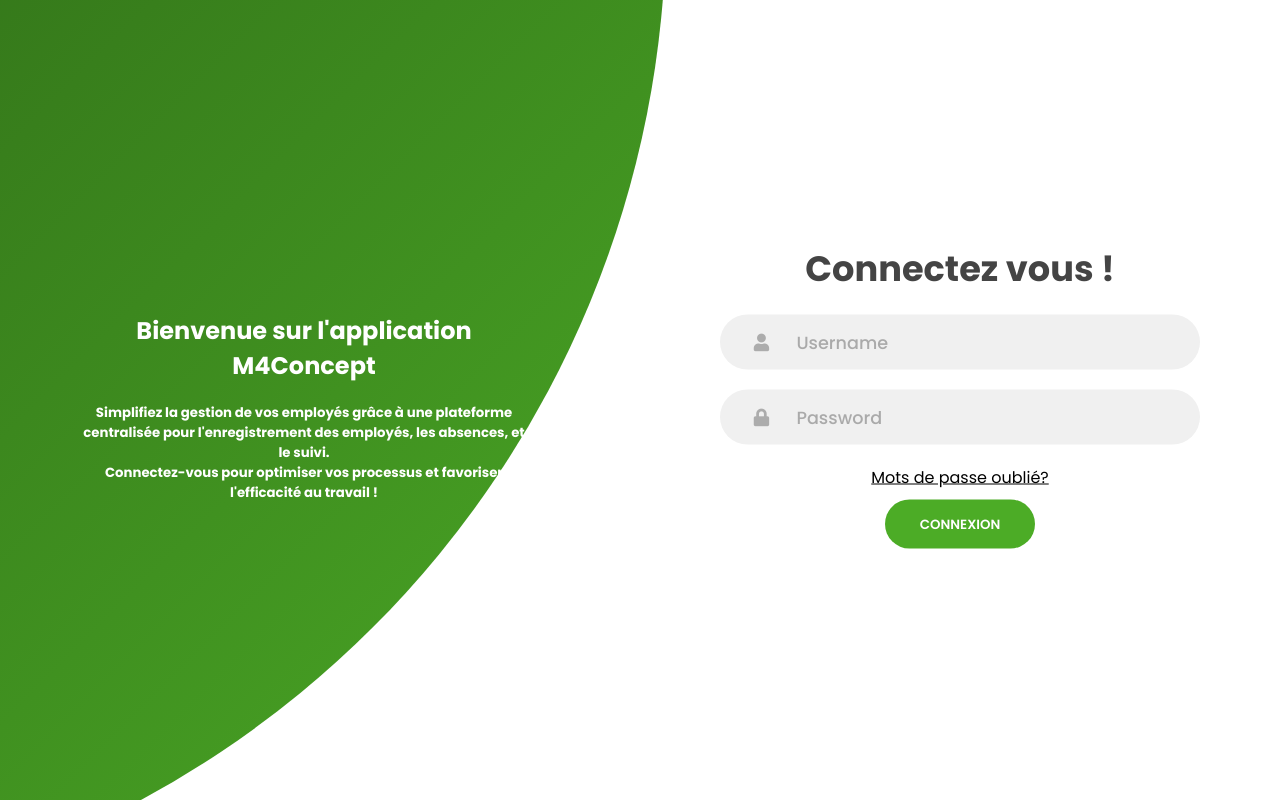
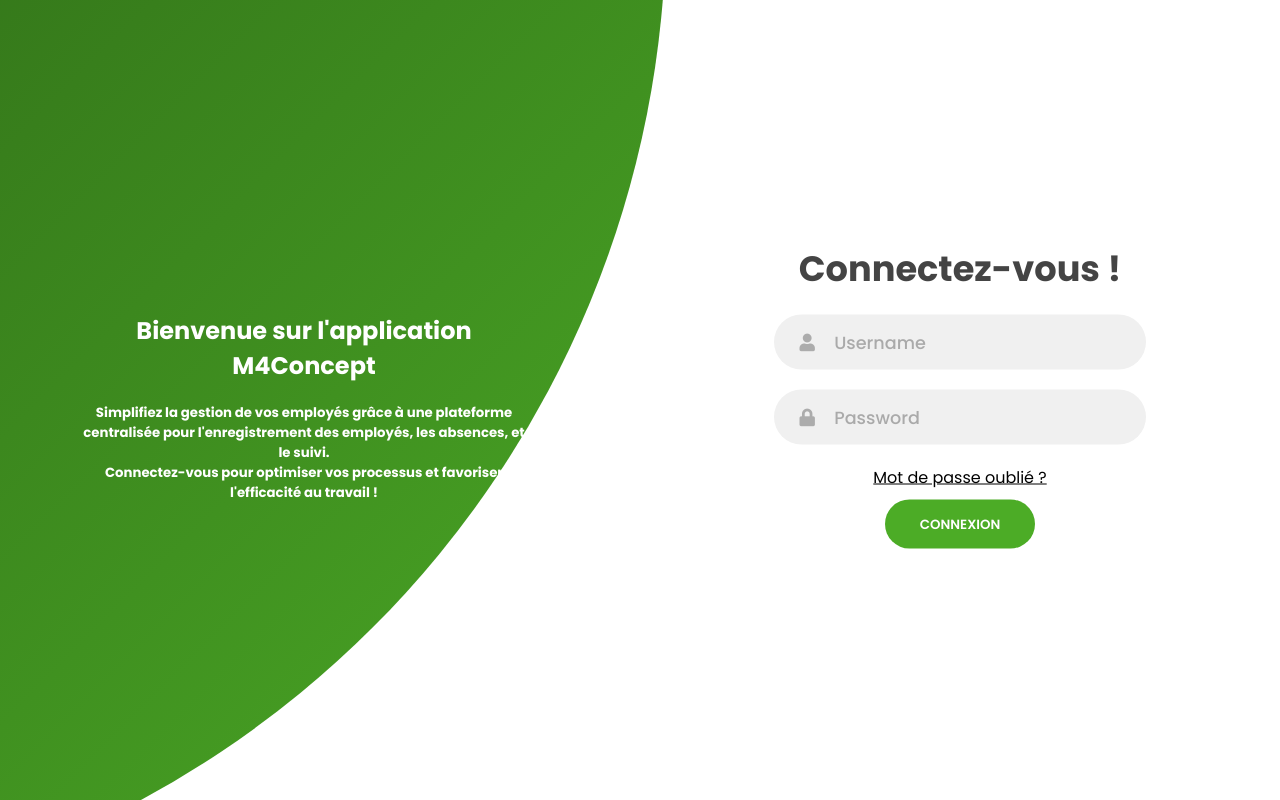
Before and after one commit to AureDulvresse/attendance_manager, a Django app: page / in a window 1280 px wide. Run offline with Django 5.2, Linux system fonts and the light colour scheme; parts of the project's set-up code (start-up, migrations or seed data) failed here and were passed over.

Commit message:
Update login.html

```diff
--- a/accounts/templates/accounts/login.html
+++ b/accounts/templates/accounts/login.html
@@ -1,32 +1,49 @@
-{% extends "login.html" %} {% load static %} {% block styles %}
-<link
-  rel="stylesheet"
-  href="https://cdnjs.cloudflare.com/ajax/libs/font-awesome/4.7.0/css/font-awesome.min.css"
-/>
+{% extends "login.html" %}
+{% load static %}
 
+{% block styles %}
 <link
   rel="stylesheet"
   href="https://cdnjs.cloudflare.com/ajax/libs/font-awesome/5.15.3/css/all.min.css"
-  integrity="..."
-  crossorigin="anonymous"
-/>
-<link
-  rel="stylesheet"
-  href="https://cdnjs.cloudflare.com/ajax/libs/font-awesome/5.15.3/css/all.min.css"
-  integrity="..."
+  integrity="sha384-...your-integrity-key..."
   crossorigin="anonymous"
 />
 <style>
   .forget a {
     display: flex;
-    align-items: end;
-    justify-content: end;
+    align-items: flex-end;
+    justify-content: flex-end;
     margin-top: 10px;
     color: black;
     text-decoration: underline;
   }
+
+  .error-message {
+    color: red;
+    font-size: 14px;
+    margin-top: 5px;
+  }
+
+  .error-box {
+    color: white;
+    background-color: #ff6f6f;
+    border: 1px solid red;
+    border-radius: 5px;
+    padding: 10px;
+    margin-bottom: 10px;
+  }
+
+  .input-field.error input {
+    border-color: red;
+  }
+
+  .input-field.error i {
+    color: red;
+  }
 </style>
-{% endblock styles %} {% block content %}
+{% endblock styles %}
+
+{% block content %}
 <div class="container">
   <div class="forms-container">
     <div class="signin-signup">
@@ -36,30 +53,59 @@
         method="POST"
       >
         {% csrf_token %}
-        <h2 class="title">Connectez vous !</h2>
+        <h2 class="title">Connectez-vous !</h2>
 
-        {% if form.errors %}
-        <div class="">
-          <p>{{form.errors}}</p>
+        <!-- Erreurs générales -->
+        {% if form.non_field_errors %}
+        <div class="error-box">
+          <p>{{ form.non_field_errors }}</p>
         </div>
         {% endif %}
-        <div class="input-field">
+
+        <!-- Champ Username -->
+         <div class="">
+        <div class="input-field {% if form.username.errors %}error{% endif %}">
           <i class="fas fa-user"></i>
-          <input type="text" name="username" placeholder="Username" />
+          <input
+            type="text"
+            name="username"
+            placeholder="Username"
+            value="{{ form.username.value|default:'' }}"
+          />
+          {% if form.username.errors %}
+          <div class="error-message">
+            {{ form.username.errors.0 }}
+          </div>
+          {% endif %}
         </div>
-        <div class="input-field">
+      </div>
+
+        <!-- Champ Password -->
+         <div class="">
+        <div class="input-field {% if form.password.errors %}error{% endif %}">
           <i class="fas fa-lock"></i>
-          <input type="password" name="password" placeholder="Password" />
+          <input
+            type="password"
+            name="password"
+            placeholder="Password"
+          />
+          {% if form.password.errors %}
+          <div class="error-message">
+            {{ form.password.errors.0 }}
+          </div>
+          {% endif %}
         </div>
+      </div>
+
         <div class="forget">
-          <a href="{% url 'accounts:forgot_password' %}"
-            >Mots de passe oublié?</a
-          >
+          <a href="{% url 'accounts:forgot_password' %}">Mot de passe oublié ?</a>
         </div>
+
         <input type="submit" value="Connexion" class="btn solid" />
       </form>
     </div>
   </div>
+
   <div class="panels-container bg-success">
     <div class="panel left-panel">
       <div class="content">
@@ -71,10 +117,8 @@
           Connectez-vous pour optimiser vos processus et favoriser l'efficacité
           au travail !
         </h5>
-        <!-- <button class="btn transparent" id="sign-up-btn">Cliquez ici</button> -->
       </div>
     </div>
   </div>
 </div>
-
 {% endblock content %}
```
